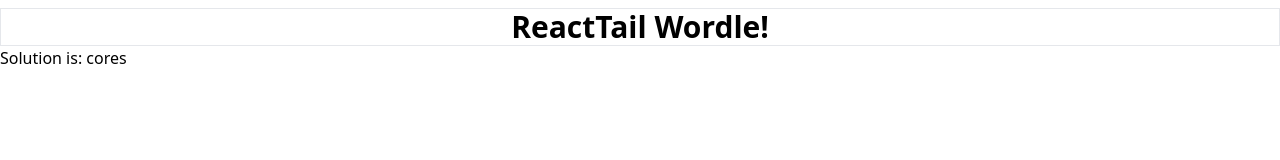
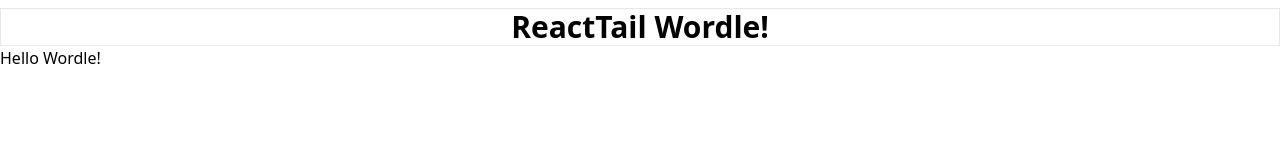
Before and after one commit to AveyBD/react-tailwind-wordle, a React (Create React App) app: page / in a window 1280 px wide. Shown: the top 160 px of the page. Built offline with nearby package versions, Linux system fonts and the light colour scheme; data requests are answered from the project's data file.

Commit message:
Keyup Event

```diff
--- a/src/App.js
+++ b/src/App.js
@@ -1,4 +1,5 @@
 import { useEffect, useState } from "react";
+import Wordle from "./components/Wordle";
 
 function App() {
   const [ans, setAns] = useState(null);
@@ -16,7 +17,7 @@ function App() {
       <nav className="border border-t-1 mt-2 border-b-1 border-gray-200">
         <h2 className="text-3xl font-bold text-center">ReactTail Wordle!</h2>
       </nav>
-      {ans && <h2>Solution is: {ans.word}</h2>}
+      {ans && <Wordle ans={ans}></Wordle>}
     </div>
   );
 }
--- /dev/null
+++ b/src/components/Wordle.js
@@ -0,0 +1,18 @@
+import React, { useEffect } from "react";
+import useWordle from "../hooks/useWordle";
+
+const Wordle = ({ ans }) => {
+  const { currentGuess, handleKey } = useWordle(ans);
+  useEffect(() => {
+    window.addEventListener("keyup", handleKey);
+    return () => window.removeEventListener("keyup", handleKey);
+  }, [handleKey]);
+  console.log(ans);
+  return (
+    <div>
+      <h2>Hello Wordle!</h2>
+    </div>
+  );
+};
+
+export default Wordle;
--- a/src/hooks/useWordle.js
+++ b/src/hooks/useWordle.js
@@ -14,9 +14,11 @@ const useWordle = (ans) => {
   const addNewGuess = () => {};
 
   //   handle key event
-  const handleKey = () => {};
+  const handleKey = () => {
+    console.log("Halum");
+  };
 
-  return {turn, currentGuess, guesses, isCorrent, handleKey}
+  return { turn, currentGuess, guesses, isCorrent, handleKey };
 };
 
 export default useWordle;
```
